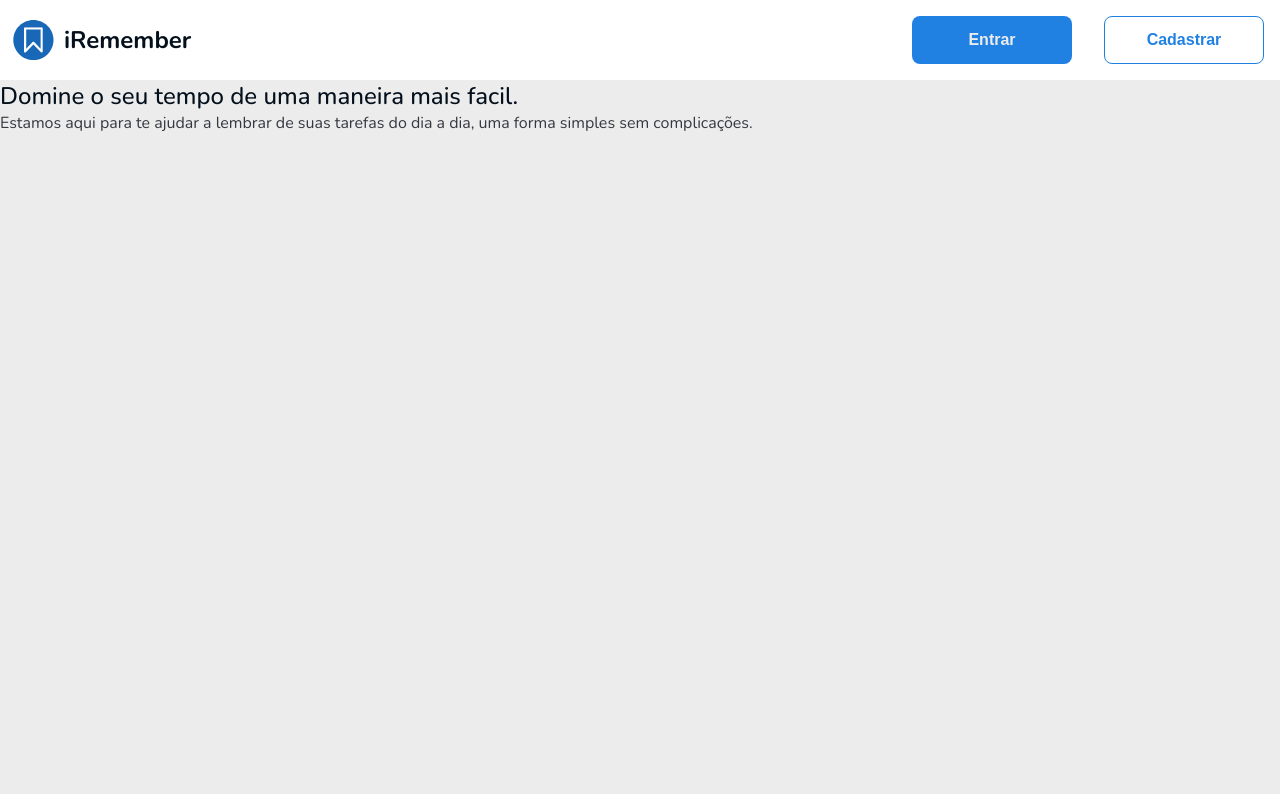
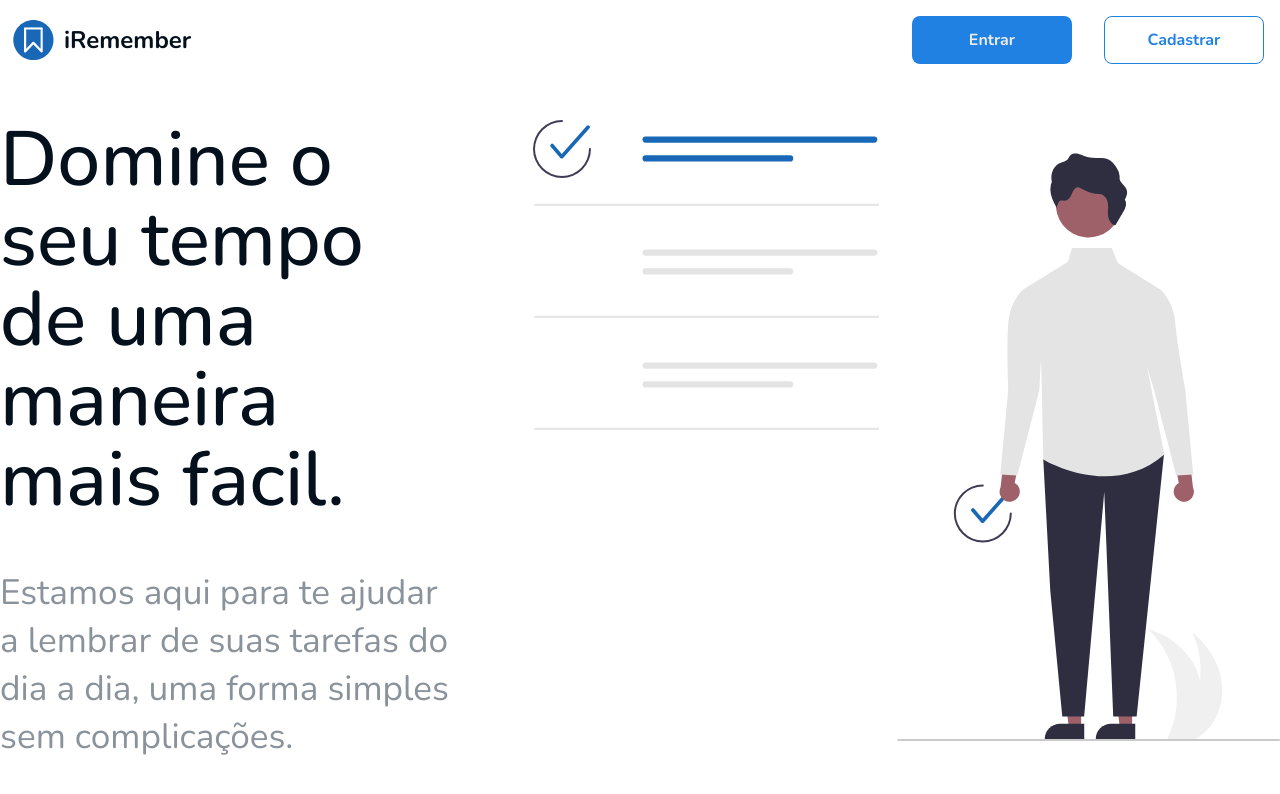
Before and after one commit to eddyzera/iRemember, a React (Create React App) app: page / in a window 1280 px wide. Shown: the top 794 px of the page. Built offline with nearby package versions, Linux system fonts and the light colour scheme.

Commit message:
[style/refactor]: refactoring in style the header

```diff
--- a/src/components/header/header.tsx
+++ b/src/components/header/header.tsx
@@ -9,8 +9,8 @@ export const Header: React.FC = () => {
         <h1>iRemember</h1>
       </div>
       <div className="header__button">
-        <button className="login">entrar</button>
-        <button className="register">cadastrar</button>
+        <a className="login">entrar</a>
+        <a className="register">cadastrar</a>
       </div>
     </header>
   )
--- a/src/pages/login/Login.tsx
+++ b/src/pages/login/Login.tsx
@@ -1,5 +1,7 @@
 import React from 'react'
 import Header from '../../components/header'
+import BannerLogin from '../../assets/svg/banner-login.svg'
+
 export const Login: React.FC = () => {
   return (
     <>
@@ -13,6 +15,7 @@ export const Login: React.FC = () => {
               dia, uma forma simples sem complicações.
             </p>
           </div>
+          <img src={BannerLogin} alt="Banner Logo" />
         </div>
       </div>
     </>
--- a/src/style/sass/components/header.scss
+++ b/src/style/sass/components/header.scss
@@ -29,7 +29,15 @@
     display: flex;
     justify-content: space-between;
 
-    button {
+    a {
+      display: flex;
+      align-items: center;
+      justify-content: center;
+      cursor: pointer;
+      font-size: 1rem;
+      font-weight: 700;
+      text-transform: capitalize;
+      border-radius: 0.5rem;
       width: 10rem;
       height: 3rem;
 
--- a/src/style/sass/global/global.scss
+++ b/src/style/sass/global/global.scss
@@ -24,3 +24,7 @@ button {
   text-transform: capitalize;
   border-radius: 0.5rem;
 }
+
+a {
+  text-decoration: none;
+}
--- a/src/style/sass/pages/login.scss
+++ b/src/style/sass/pages/login.scss
@@ -1,6 +1,36 @@
 @use '../utils' as *;
 
 .login {
-  background: map-get($white , '100' );
-  height: 100vh;
+  background: map-get($white , '50' );
+  height: calc(100vh - 80px);
+  width: 100%;
+  display: flex;
+  align-items: center;
+  justify-content: center;
+
+  &__container {
+    display: grid;
+    grid-template-columns: 1fr 1fr;
+    gap: 5rem;
+
+    .login-content {
+      max-width: 50rem;
+      align-self: baseline;
+
+      h2 {
+        font-size: 4.8rem;
+        line-height: 5rem;
+      }
+
+      p {
+        margin-top: 3rem;
+        font-size: 2.2rem;
+        color: map-get($black , '50' );
+      }
+    }
+
+    img {
+      justify-self: flex-end;
+    }
+  }
 }
```
Also changed, not shown: src/style/css/style.css (+1 -1 lines), src/assets/svg/banner-login.svg (added).
